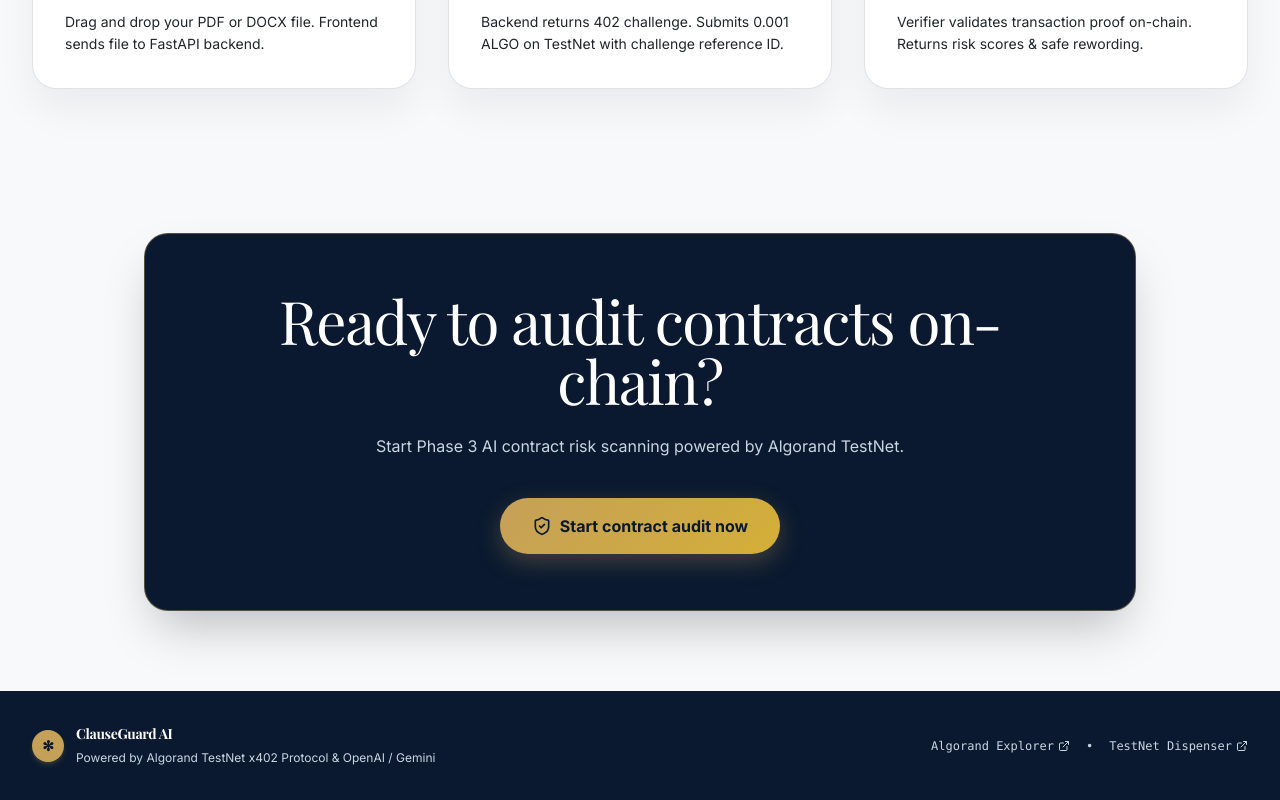
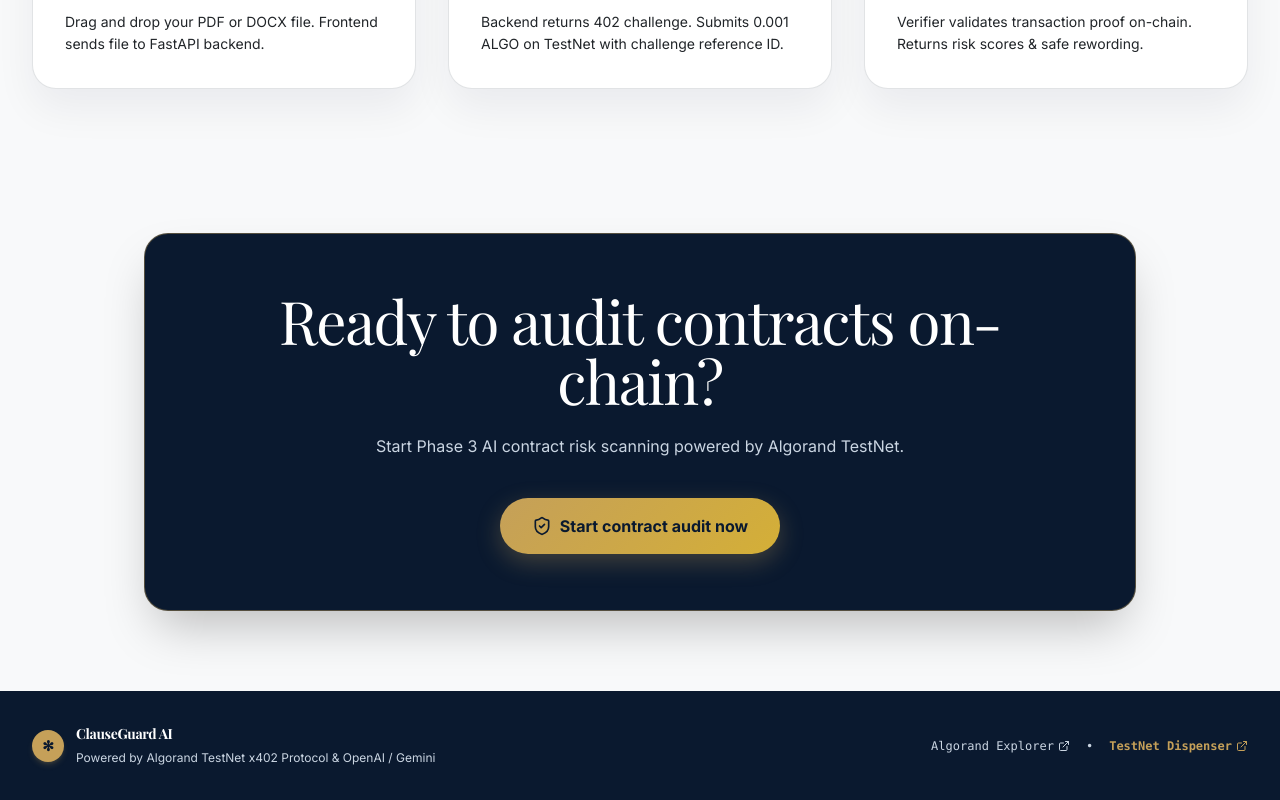
Before and after one commit to SujitVakkalanka1/ClauseGuard-AI, a Next.js app in the folder frontend/: page / in a window 1280 px wide. Shown: the part 1788-2588 px from the top of the page. Built offline with nearby package versions, Linux system fonts and the light colour scheme; a web font is replaced by a local one.

Commit message:
feat: Auto-copy receiver address and pre-fill address on TestNet Dispenser click

```diff
--- a/frontend/src/components/Footer.tsx
+++ b/frontend/src/components/Footer.tsx
@@ -1,7 +1,20 @@
-import React from 'react';
-import { ExternalLink } from 'lucide-react';
+'use client';
+
+import React, { useState } from 'react';
+import { ExternalLink, Check, Copy } from 'lucide-react';
+
+
+const RECIPIENT_ADDRESS = 'ULDGSMHBVIIXNZO3W4H6GTHSYPCAFQ6SV5CWZGONABA22RLBLTI4LBFWAQ';
 
 export const Footer: React.FC = () => {
+  const [copied, setCopied] = useState(false);
+
+  const handleDispenserClick = () => {
+    navigator.clipboard.writeText(RECIPIENT_ADDRESS);
+    setCopied(true);
+    setTimeout(() => setCopied(false), 3000);
+  };
+
   return (
     <footer className="border-t border-[#0A192F]/10 bg-[#0A192F] text-white py-8 mt-auto relative overflow-hidden">
       <div className="max-w-7xl mx-auto px-4 sm:px-6 lg:px-8 flex flex-col md:flex-row items-center justify-between gap-6 relative z-10">
@@ -27,13 +40,15 @@ export const Footer: React.FC = () => {
           </a>
           <span>•</span>
           <a
-            href="https://lora.algokit.io/testnet/fund"
+            href={`https://lora.algokit.io/testnet/fund?address=${RECIPIENT_ADDRESS}`}
             target="_blank"
             rel="noopener noreferrer"
-            className="flex items-center gap-1 hover:text-[#C5A059] transition-colors"
+            onClick={handleDispenserClick}
+            className="flex items-center gap-1 hover:text-[#C5A059] transition-colors text-[#C5A059] font-bold"
+            title="Click to open Algorand TestNet Dispenser pre-filled with Receiver Wallet Address"
           >
-            <span>TestNet Dispenser</span>
-            <ExternalLink size={12} />
+            <span>{copied ? 'Receiver Address Copied!' : 'TestNet Dispenser'}</span>
+            {copied ? <Check size={12} className="text-emerald-400" /> : <ExternalLink size={12} />}
           </a>
         </div>
       </div>
--- a/frontend/src/components/PaymentModal.tsx
+++ b/frontend/src/components/PaymentModal.tsx
@@ -1,5 +1,7 @@
-import React from 'react';
-import { ShieldCheck, ArrowRight, Lock, Loader2, Coins } from 'lucide-react';
+import React, { useState } from 'react';
+import { ShieldCheck, ArrowRight, Lock, Loader2, Coins, Copy, Check, ExternalLink } from 'lucide-react';
+
+const RECIPIENT_ADDRESS = 'ULDGSMHBVIIXNZO3W4H6GTHSYPCAFQ6SV5CWZGONABA22RLBLTI4LBFWAQ';
 
 interface PaymentModalProps {
   isOpen: boolean;
@@ -18,7 +20,15 @@ export const PaymentModal: React.FC<PaymentModalProps> = ({
   onCancel,
   isLoading = false,
 }) => {
+  const [copied, setCopied] = useState(false);
+
   if (!isOpen) return null;
+
+  const handleCopyAddress = () => {
+    navigator.clipboard.writeText(RECIPIENT_ADDRESS);
+    setCopied(true);
+    setTimeout(() => setCopied(false), 2000);
+  };
 
   return (
     <div className="fixed inset-0 z-50 flex items-center justify-center p-4 bg-[#0A192F]/80 backdrop-blur-xl animate-in fade-in duration-200">
@@ -54,14 +64,47 @@ export const PaymentModal: React.FC<PaymentModalProps> = ({
             <span className="text-[#C5A059] font-mono text-xs font-semibold">Algorand TestNet</span>
           </div>
 
-          <div className="pt-3 border-t border-white/10 flex items-center justify-between">
+          <div className="pt-2 border-t border-white/10 flex items-center justify-between">
             <span className="text-slate-200 font-bold text-sm">Total Required:</span>
             <div className="text-right">
               <span className="text-2xl font-black text-[#C5A059] font-mono">{amount} {asset}</span>
               <span className="text-[10px] text-slate-400 font-mono block">Single Contract Scan</span>
             </div>
           </div>
+
+          {/* Receiver Wallet Address Display & Quick Dispenser Action */}
+          <div className="pt-3 border-t border-white/10 space-y-1.5">
+            <div className="flex items-center justify-between text-xs font-mono text-slate-300">
+              <span className="font-semibold text-slate-200">Receiver Address:</span>
+              <button
+                type="button"
+                onClick={handleCopyAddress}
+                className="text-[#C5A059] hover:underline flex items-center gap-1 font-bold"
+                title="Copy receiver wallet address to clipboard"
+              >
+                {copied ? <Check size={12} className="text-emerald-400" /> : <Copy size={12} />}
+                <span>{copied ? 'Copied!' : 'Copy Address'}</span>
+              </button>
+            </div>
+            <div className="font-mono text-[11px] text-slate-300 bg-[#0A192F] p-2 rounded-xl border border-white/10 break-all select-all font-semibold">
+              {RECIPIENT_ADDRESS}
+            </div>
+            <div className="text-right pt-0.5">
+              <a
+                href={`https://lora.algokit.io/testnet/fund?address=${RECIPIENT_ADDRESS}`}
+                target="_blank"
+                rel="noopener noreferrer"
+                onClick={handleCopyAddress}
+                className="text-[11px] font-mono text-[#C5A059] underline inline-flex items-center gap-1 hover:text-white font-bold"
+                title="Open Algorand TestNet Dispenser pre-filled with Receiver Wallet Address"
+              >
+                <span>Fund via TestNet Dispenser</span>
+                <ExternalLink size={11} />
+              </a>
+            </div>
+          </div>
         </div>
+
 
         {/* Feature Badges */}
         <div className="grid grid-cols-2 gap-3 text-xs text-slate-200 font-mono">
```
